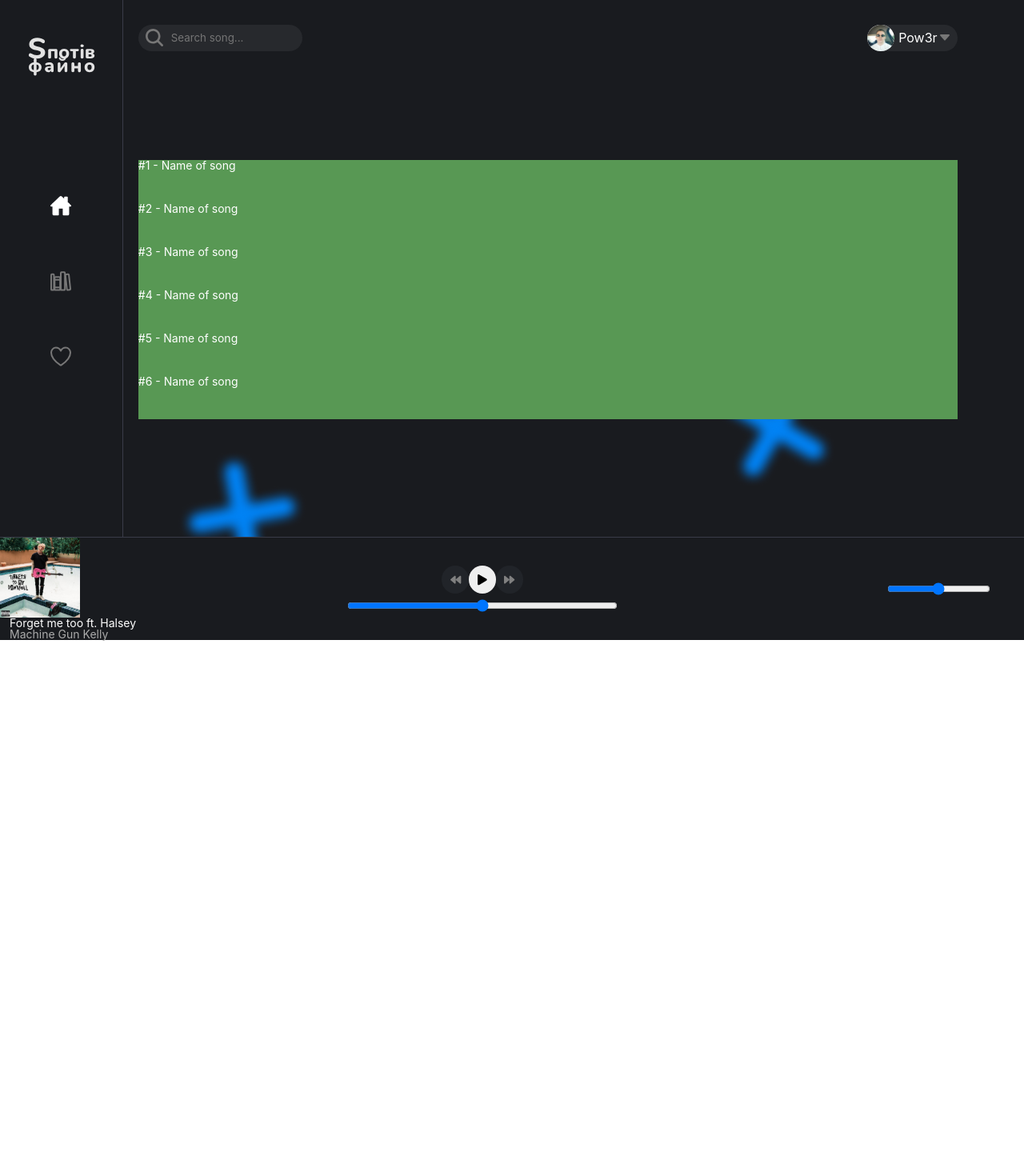
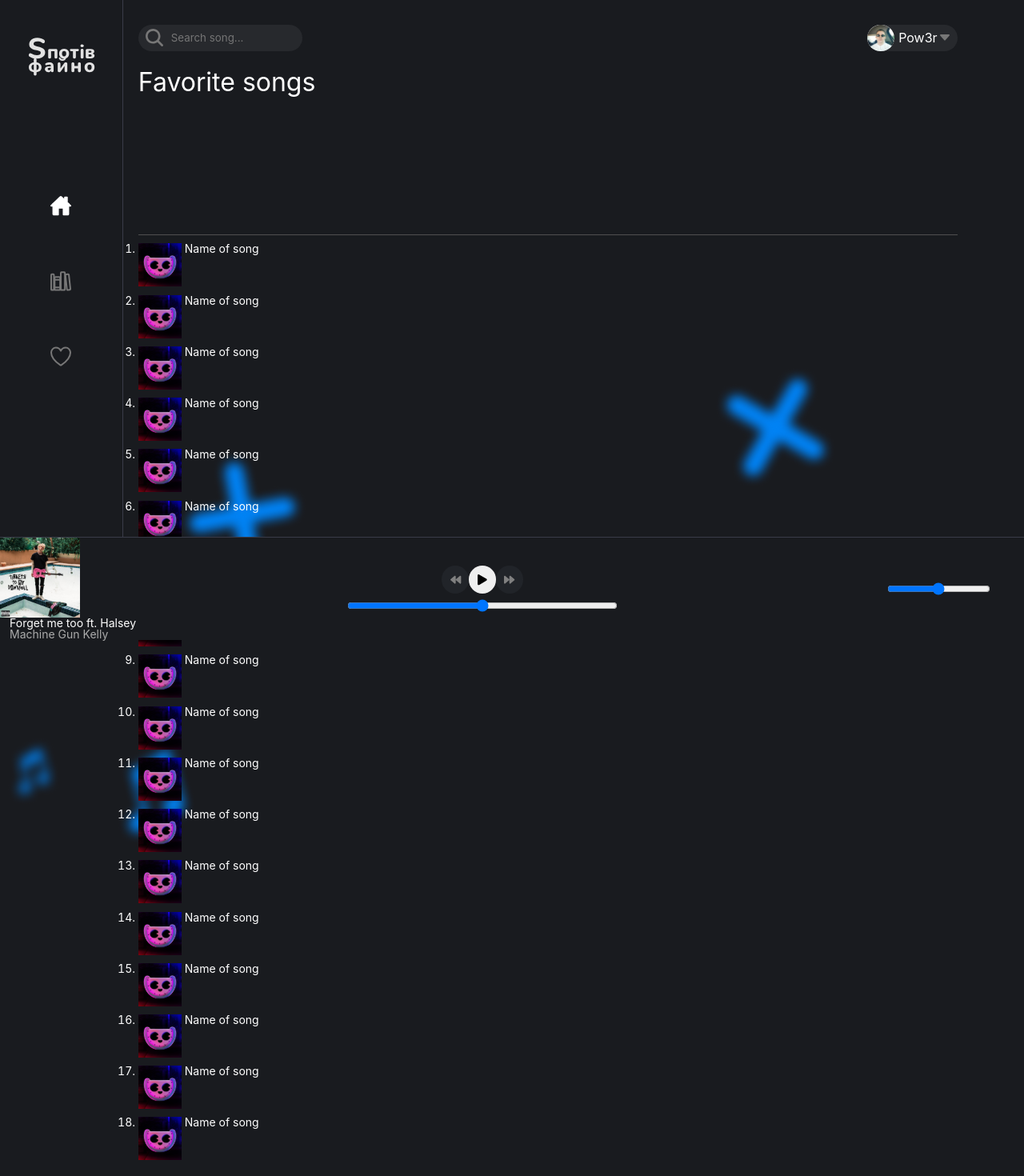
Before and after one commit to pow3r-prog/spotiv-faino-react, a React (Create React App) app: page /favorite in a window 1280 px wide. Shown: the top 1470 px of the page at 80% size. Before the commit the page ends 800 px from the top, so only its background shows below. Built offline with nearby package versions, Linux system fonts and the light colour scheme.

Commit message:
updating structure & updating favorite component & adding PlaylistSongsList and PlaylistTitle components

```diff
--- a/src/components/FavoriteSongs/FavoriteSongs.jsx
+++ b/src/components/FavoriteSongs/FavoriteSongs.jsx
@@ -1,17 +1,14 @@
 import React from 'react'
+import PlaylistSongsList from '../Playlist/PlaylistSongsList'
+import PlaylistTitle from '../Playlist/PlaylistTitle'
 
 const FavoriteSongs = () => {
+
     return (
         <div className='container'>
              <div className='favorite__songs'>
-               <ul className='songs__list'>
-                   <li className="songs__list_item">#1 - Name of song</li>
-                   <li className="songs__list_item">#2 - Name of song</li>
-                   <li className="songs__list_item">#3 - Name of song</li>
-                   <li className="songs__list_item">#4 - Name of song</li>
-                   <li className="songs__list_item">#5 - Name of song</li>
-                   <li className="songs__list_item">#6 - Name of song</li>
-               </ul>
+                <PlaylistTitle />
+                <PlaylistSongsList />
             </div>
         </div>
 
--- a/src/components/FavoriteSongs/FavoriveSongs.scss
+++ b/src/components/FavoriteSongs/FavoriveSongs.scss
@@ -1,14 +1,8 @@
 .favorite__songs {
   display: flex;
-  margin-top: 13%;
+  flex-direction: column;
+  margin-top: 2%;
   width: 100%;
+  height: 100%;
   color: #fff;
-  background: rgb(179, 110, 110);
-  .songs__list {
-    width: 100%;
-    background: rgba(7, 192, 63, 0.52);
-    &_item {
-      height: 54px;
-    }
-  }
 }
--- /dev/null
+++ b/src/components/Playlist/Playlist.scss
@@ -0,0 +1,14 @@
+.playlist__title {
+  height: 100%;
+  font-size: 32px;
+}
+.songs__list {
+  width: 100%;
+  margin-top: 15%;
+  border-top: solid 1px #4f4f4f;
+  margin-bottom: 10%;
+  &_item {
+    height: 54px;
+    margin-top: 1%;
+  }
+}
--- /dev/null
+++ b/src/components/Playlist/PlaylistSongsList.jsx
@@ -0,0 +1,30 @@
+import React from 'react'
+import './Playlist.scss'
+import musicIcon from '../accets/img/musicImage.svg'
+
+const SongsList = () => {
+    return (
+        <ol className='songs__list'>
+                    <li className="songs__list_item"><img src={musicIcon} alt="img" /> Name of song</li>
+                    <li className="songs__list_item"><img src={musicIcon} alt="img" /> Name of song</li>
+                    <li className="songs__list_item"><img src={musicIcon} alt="img" /> Name of song</li>
+                    <li className="songs__list_item"><img src={musicIcon} alt="img" /> Name of song</li>
+                    <li className="songs__list_item"><img src={musicIcon} alt="img" /> Name of song</li>
+                    <li className="songs__list_item"><img src={musicIcon} alt="img" /> Name of song</li>
+                    <li className="songs__list_item"><img src={musicIcon} alt="img" /> Name of song</li>
+                    <li className="songs__list_item"><img src={musicIcon} alt="img" /> Name of song</li>
+                    <li className="songs__list_item"><img src={musicIcon} alt="img" /> Name of song</li>
+                    <li className="songs__list_item"><img src={musicIcon} alt="img" /> Name of song</li>
+                    <li className="songs__list_item"><img src={musicIcon} alt="img" /> Name of song</li>
+                    <li className="songs__list_item"><img src={musicIcon} alt="img" /> Name of song</li>
+                    <li className="songs__list_item"><img src={musicIcon} alt="img" /> Name of song</li>
+                    <li className="songs__list_item"><img src={musicIcon} alt="img" /> Name of song</li>
+                    <li className="songs__list_item"><img src={musicIcon} alt="img" /> Name of song</li>
+                    <li className="songs__list_item"><img src={musicIcon} alt="img" /> Name of song</li>
+                    <li className="songs__list_item"><img src={musicIcon} alt="img" /> Name of song</li>
+                    <li className="songs__list_item"><img src={musicIcon} alt="img" /> Name of song</li>
+        </ol>
+    )
+}
+
+export default SongsList
--- /dev/null
+++ b/src/components/Playlist/PlaylistTitle.jsx
@@ -0,0 +1,10 @@
+import React from 'react'
+import './Playlist.scss'
+
+const PlaylistTitle = () => {
+    return (
+        <div className="playlist__title">Favorite songs</div>
+    )
+}
+
+export default PlaylistTitle
```
Also changed, not shown: src/components/Songs/SongsBase.jsx (added), src/components/accets/img/musicImage.svg (added).
